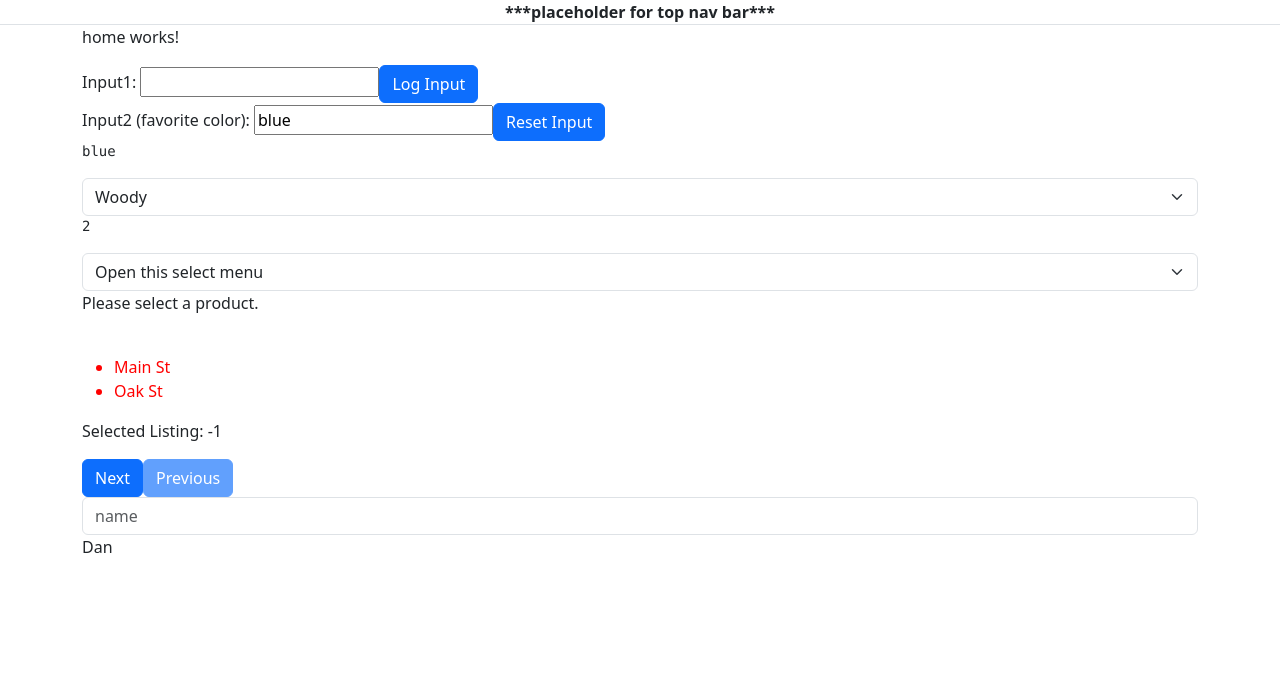
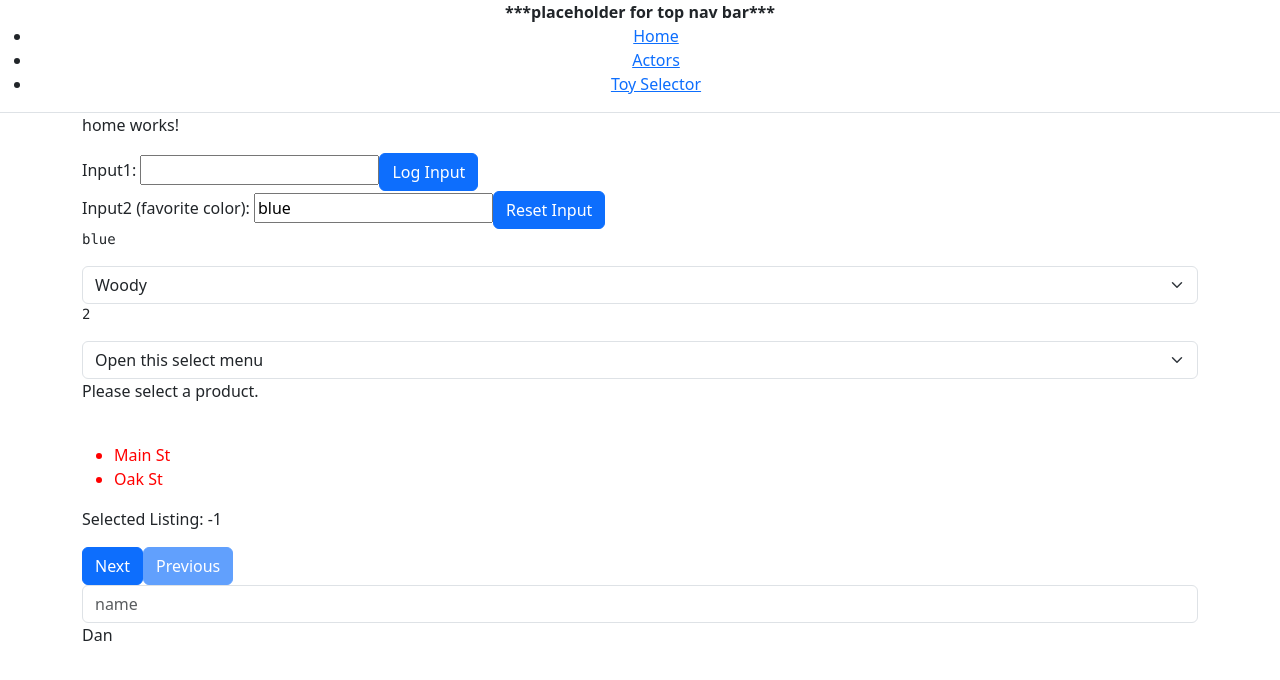
Before and after one commit to dnewingh/angular-labs, an Angular app in the folder ng-reference-guide-001/: page / in a window 1280 px wide. Shown: the top 680 px of the page. Built offline with nearby package versions, Linux system fonts and the light colour scheme.

Commit message:
feat(ng-reg-guide-001): Basic nav with routerLinks

```diff
--- a/ng-reference-guide-001/db.json
+++ b/ng-reference-guide-001/db.json
@@ -9,6 +9,11 @@
       "id": "2",
       "title": "Nicole N",
       "views": 200
+    },
+    {
+      "id": "0.8395456274446582",
+      "title": "Steve",
+      "views": 0
     }
   ]
 }
--- a/ng-reference-guide-001/src/app/app.component.ts
+++ b/ng-reference-guide-001/src/app/app.component.ts
@@ -1,12 +1,19 @@
 import { Component } from '@angular/core';
-import { RouterOutlet } from '@angular/router';
+import { RouterModule, RouterOutlet } from '@angular/router';
 
 @Component({
   selector: 'app-root',
   standalone: true,
-  imports: [RouterOutlet],
+  imports: [RouterOutlet, RouterModule],
   template: `
-    <div class="text-center border-bottom"><strong>***placeholder for top nav bar***</strong></div>
+    <nav class="text-center border-bottom">
+      <strong>***placeholder for top nav bar***</strong>
+      <ul>
+        <li><a routerLink="/">Home</a></li>
+        <li><a routerLink="/actors">Actors</a></li>
+        <li><a routerLink="/toy-selector-001">Toy Selector</a></li>
+      </ul>
+    </nav>
     <main class="container">
       <router-outlet />
     </main>
```
